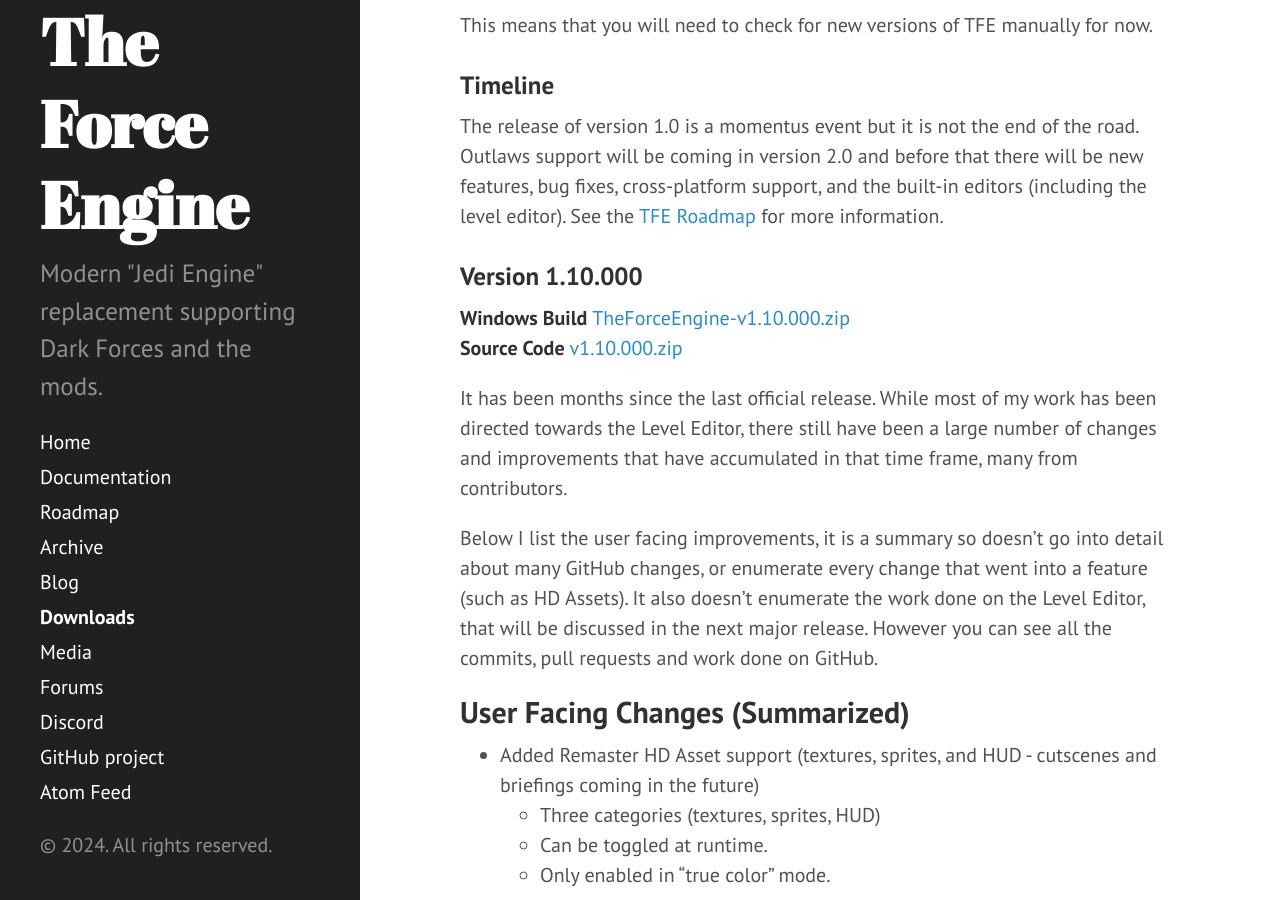
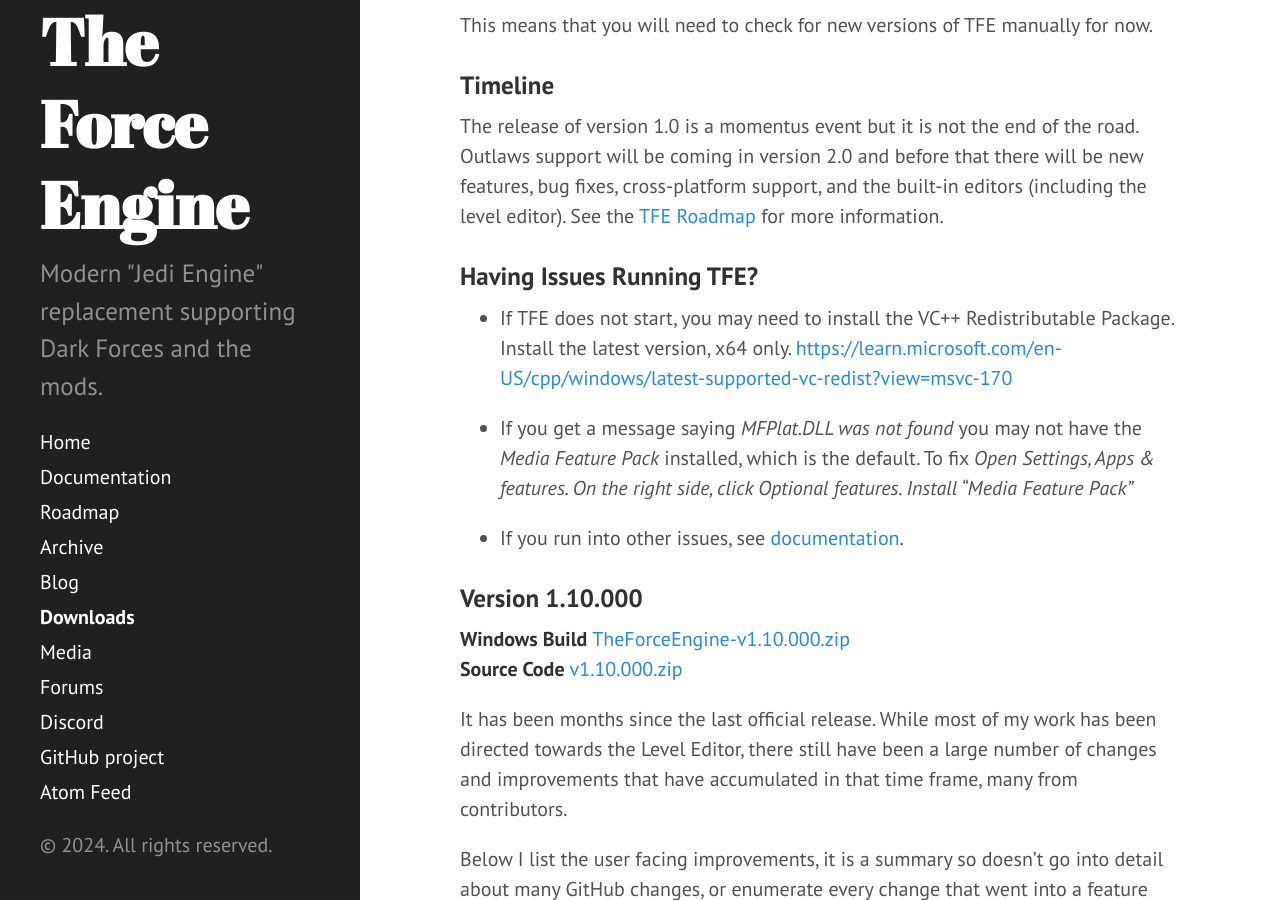
Before and after one commit to TheForceEngine/TheForceEngine.github.io, a Jekyll site: the page built from downloads.md, in a window 1280 px wide and 900 px high, scrolled down 410 px. Built offline with Jekyll 4.4.1, drawn with Linux system fonts in a browser that asks for light colours.

Commit message:
Update downloads.md

```diff
--- a/downloads.md
+++ b/downloads.md
@@ -10,6 +10,14 @@
 
 ### Timeline
 The release of version 1.0 is a momentus event but it is not the end of the road. Outlaws support will be coming in version 2.0 and before that there will be new features, bug fixes, cross-platform support, and the built-in editors (including the level editor). See the [TFE Roadmap](Roadmap.md) for more information.
+
+### Having Issues Running TFE?
+* If TFE does not start, you may need to install the VC++ Redistributable Package. Install the latest version, x64 only.
+[https://learn.microsoft.com/en-US/cpp/windows/latest-supported-vc-redist?view=msvc-170](https://learn.microsoft.com/en-US/cpp/windows/latest-supported-vc-redist?view=msvc-170)
+
+* If you get a message saying *MFPlat.DLL was not found* you may not have the *Media Feature Pack* installed, which is the default. To fix *Open Settings, Apps & features. On the right side, click Optional features. Install “Media Feature Pack”*
+
+* If you run into other issues, see [documentation](https://theforceengine.github.io/Documentation.html).
 
 ### Version 1.10.000
 **Windows Build** [TheForceEngine-v1.10.000.zip](https://github.com/luciusDXL/TheForceEngine/releases/download/v1.10.000/TheForceEngine-v1.10.000.zip) <br>
```
